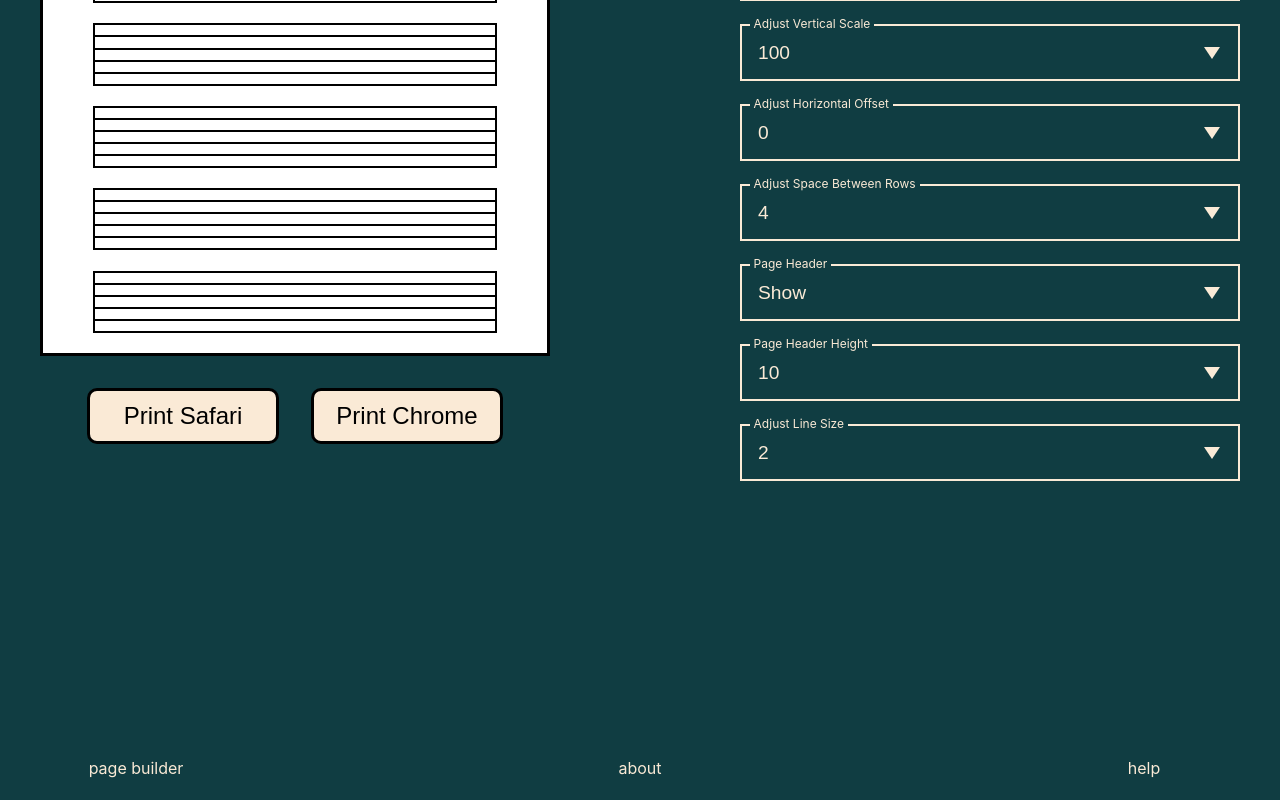
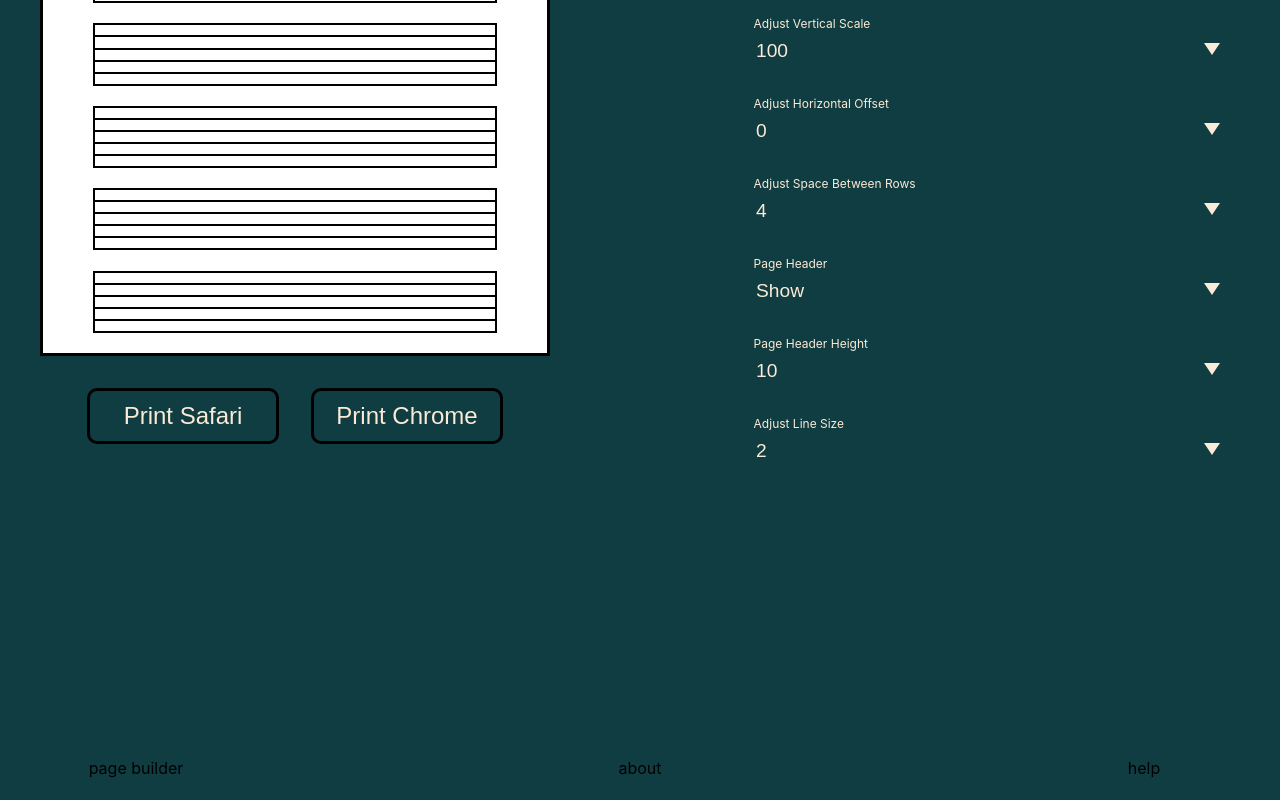
Before and after one commit to andentx/tab-lab, a Next.js app: page / in a window 1280 px wide. Shown: the part 529-1329 px from the top of the page. Built offline with nearby package versions, Linux system fonts and the light colour scheme.

Commit message:
Update color variable names

```diff
--- a/components/ButtonSection.js
+++ b/components/ButtonSection.js
@@ -16,8 +16,8 @@ const ButtonSectionContainer = styled.div`
   }
 
   button {
-    background-color: var(--aged-white);
-    color: black;
+    background-color: var(--button-background-color);
+    color: var(--button-text-color);
 
     border: 3px solid black;
     border-radius: 10px;
--- a/components/CustomSelect.js
+++ b/components/CustomSelect.js
@@ -10,7 +10,7 @@ const CustomSelectContainer = styled.div`
 
   label {
     background-color: var(--site-background-color);
-    color: var(--text-color);
+    color: var(--form-label-color);
 
     font-size: 0.75rem;
     height: 1.5rem;
@@ -30,7 +30,7 @@ const CustomSelectContainer = styled.div`
     padding: 1rem;
     padding-right: 1rem;
 
-    border: solid 2px var(--text-color);
+    border: solid 2px var(--form-border-color);
 
     width: 100%;
 
@@ -52,8 +52,8 @@ const CustomSelect = ({ children }) => {
   return (
     <CustomSelectContainer>
       {children}
-      <svg width='24' height='24' viewBox='0 0 24 24'>
-        <path d='M12 21l-12-18h24z' />
+      <svg width="24" height="24" viewBox="0 0 24 24">
+        <path d="M12 21l-12-18h24z" />
       </svg>
     </CustomSelectContainer>
   );
--- a/components/PageFooter.js
+++ b/components/PageFooter.js
@@ -4,7 +4,7 @@ import Link from 'next/link';
 
 const Footer = styled.footer`
   background-color: var(--page-footer-background-color);
-  color: var(--text-color);
+  color: var(--footer-link-color);
 
   display: flex;
   align-items: center;
@@ -17,19 +17,19 @@ const Footer = styled.footer`
   padding: 1rem;
 
   a {
-    color: var(--text-color);
+    color: var(--footer-link-color);
     transition: color 200ms;
     text-align: center;
     width: 10rem;
   }
   a:hover {
-    color: var(--text-color-hover);
+    color: var(--footer-link-color-hover);
   }
   a:active {
-    color: var(--text-color-hover);
+    color: var(--footer-link-color-hover);
   }
   .selected {
-    color: var(--text-color-hover);
+    color: var(--footer-link-color-hover);
   }
 
   @media print {
@@ -40,9 +40,9 @@ const Footer = styled.footer`
 const PageFooter = () => {
   return (
     <Footer>
-      <Link href='/'>page builder</Link>
-      <Link href='/about'>about</Link>
-      <Link href='/help'>help</Link>
+      <Link href="/">page builder</Link>
+      <Link href="/about">about</Link>
+      <Link href="/help">help</Link>
     </Footer>
   );
 };
```
